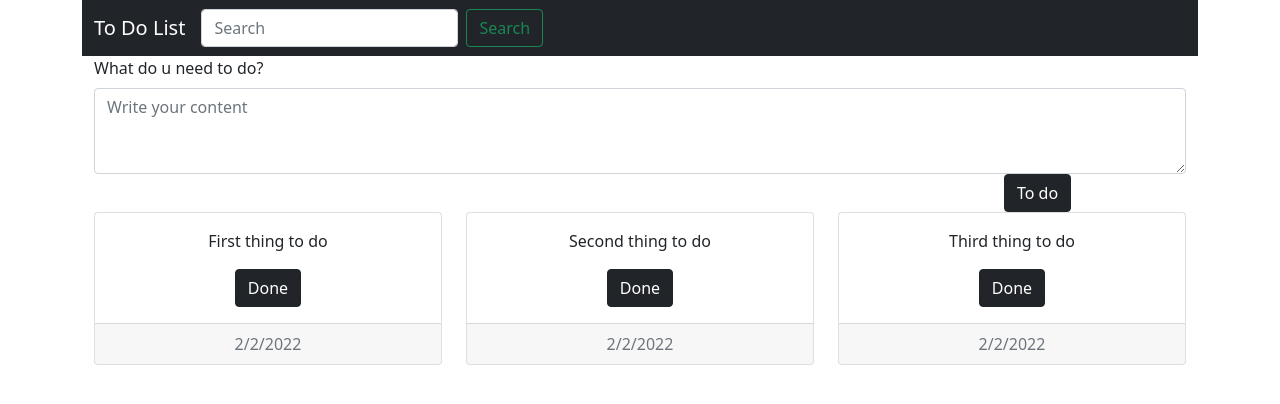
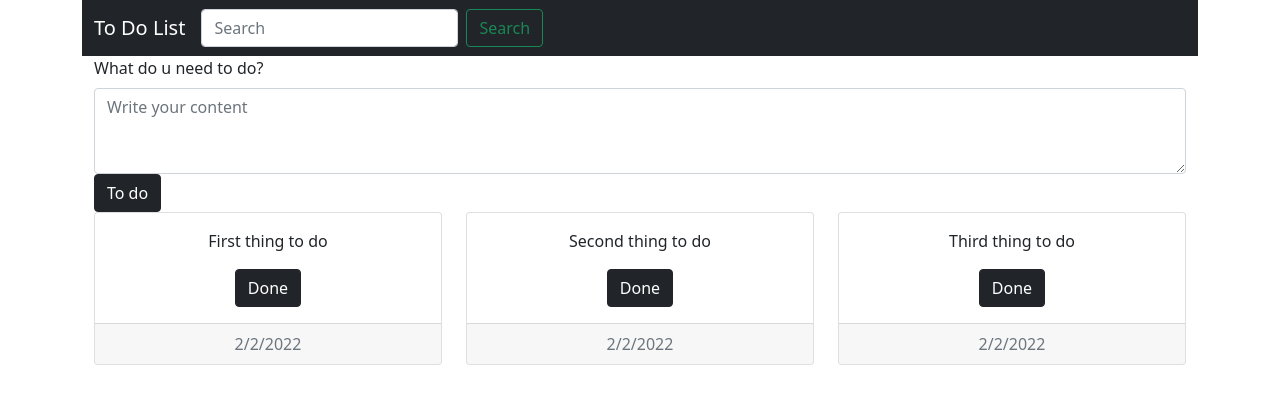
Before and after one commit to Sufien/To-do-list, a React (Create React App) app: page / in a window 1280 px wide. Shown: the top 404 px of the page. Built offline with nearby package versions, Linux system fonts and the light colour scheme.

Commit message:
button position

```diff
--- a/package.json
+++ b/package.json
@@ -38,5 +38,8 @@
       "last 1 firefox version",
       "last 1 safari version"
     ]
+  },
+  "devDependencies": {
+    "gh-pages": "^3.2.3"
   }
 }
--- a/src/components/Form.jsx
+++ b/src/components/Form.jsx
@@ -28,7 +28,7 @@ function Form(props) {
                         </div>
                     </div>
                 <div class="row-12 justify-content-center">
-                    <div class="col offset-10">
+                    <div class="col">
                         <button type="submit" class="btn btn-dark">To do</button>
                     </div>
 
```
Also changed, not shown: 1 other file (tests, documents, lock files or other folders).
